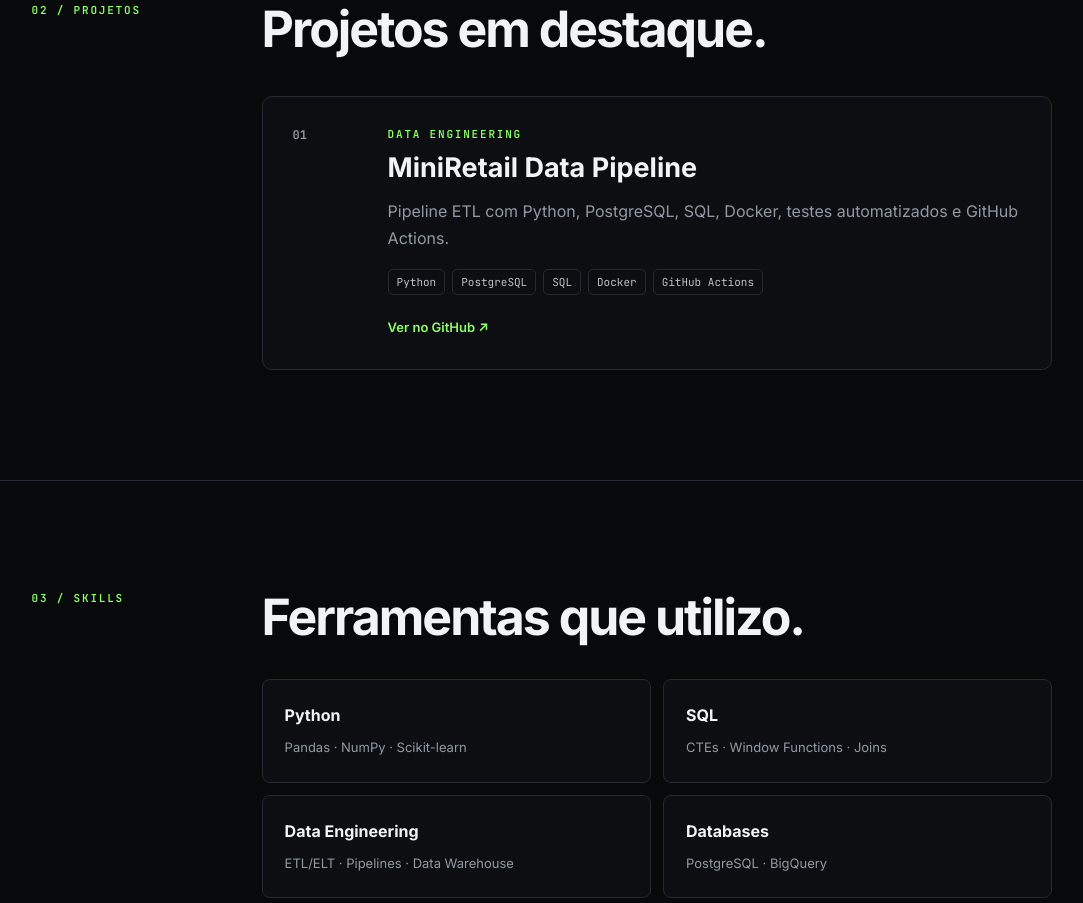
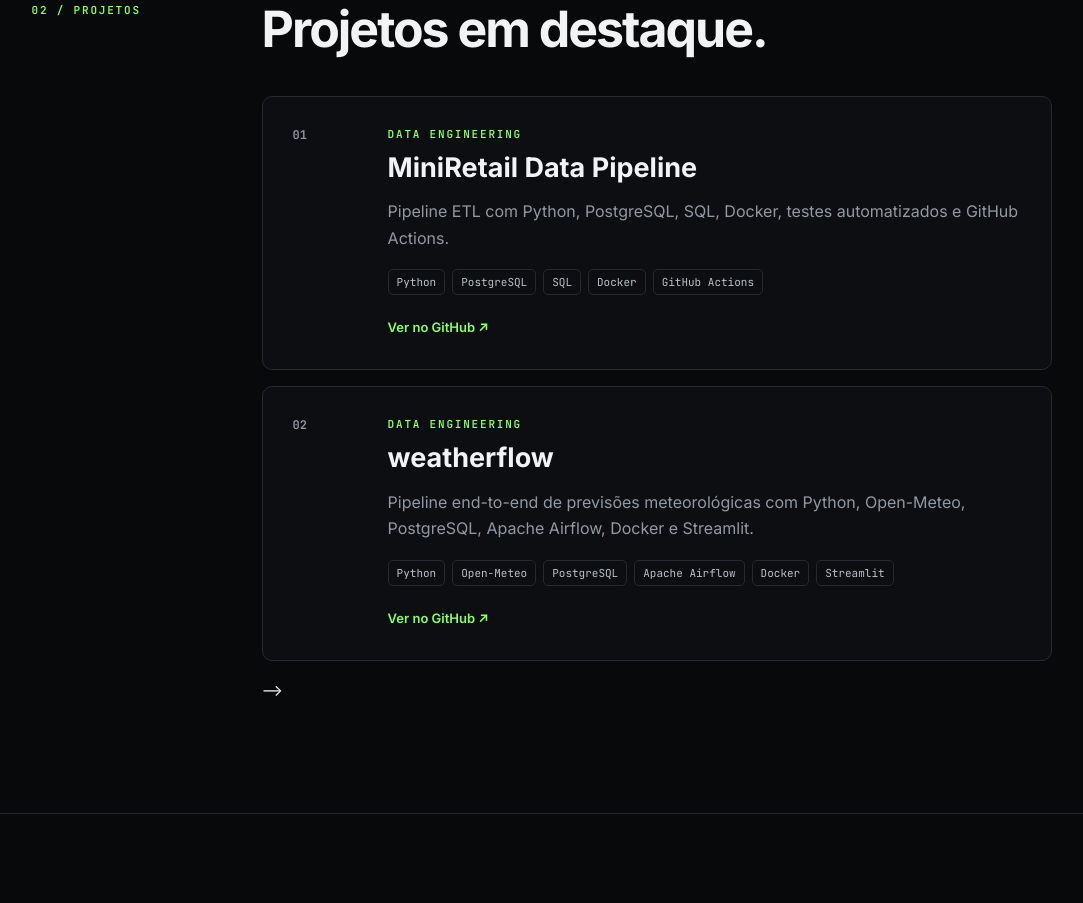
Before and after one commit to rafaelporfiriobarros/rafaelporfiriobarros.github.io, a plain HTML site: page index.html in a window 1280 px wide. Shown: the part 1339-2242 px from the top of the page, without its empty margins (98-1181 px from the left). Drawn offline with Linux system fonts and the light colour scheme.

Commit message:
upload readme

```diff
--- a/index.html
+++ b/index.html
@@ -86,20 +86,19 @@ Git
 
 
 
-          <!-- <article class="project">
+          <article class="project">
             <div class="project-number">02</div>
             <div>
-              <p class="tag">DATA SCIENCE</p>
-              <h3>Stone Data Challenge</h3>
-              <p>Projeto de portfólio desenvolvido para demonstrar a construção de uma solução de dados de ponta a ponta,
-                 desde a ingestão de fontes heterogêneas até a avaliação de modelos preditivos,
-                 com atenção à qualidade, rastreabilidade e governança.</p>
-              <div class="chips"><span>Python</span><span>Pandas</span><span>Scikit-learn</span><span>LogisticRegression</span></div>
-              <a class="project-link" href="https://github.com/rafaelporfiriobarros/stone-data-challenge" target="_blank" rel="noopener">Ver no GitHub ↗</a>
+              <p class="tag">DATA ENGINEERING</p>
+              <h3>weatherflow</h3>
+              <p>Pipeline end-to-end de previsões meteorológicas com
+                Python, Open-Meteo, PostgreSQL, Apache Airflow, Docker e Streamlit.</p>
+              <div class="chips"><span>Python</span><span>Open-Meteo</span><span>PostgreSQL</span><span>Apache Airflow</span><span>Docker</span><span>Streamlit</span></div>
+              <a class="project-link" href="https://github.com/rafaelporfiriobarros/weatherflow" target="_blank" rel="noopener">Ver no GitHub ↗</a>
             </div>
           </article>
 
-          <article class="project">
+          <!-- <article class="project">
             <div class="project-number">03</div>
             <div>
               <p class="tag">ANALYTICS</p>
@@ -135,7 +134,7 @@ Git
               <div class="chips"><span>Excel</span></div>
               <a class="project-link" href="https://github.com/rafaelporfiriobarros/MercadoDoPonto_Voucher_Analytics_Excel" target="_blank" rel="noopener">Ver no GitHub ↗</a>
             </div>
-          </article> -->
+          </article> --> -->
 
         </div>
       </div>
```
